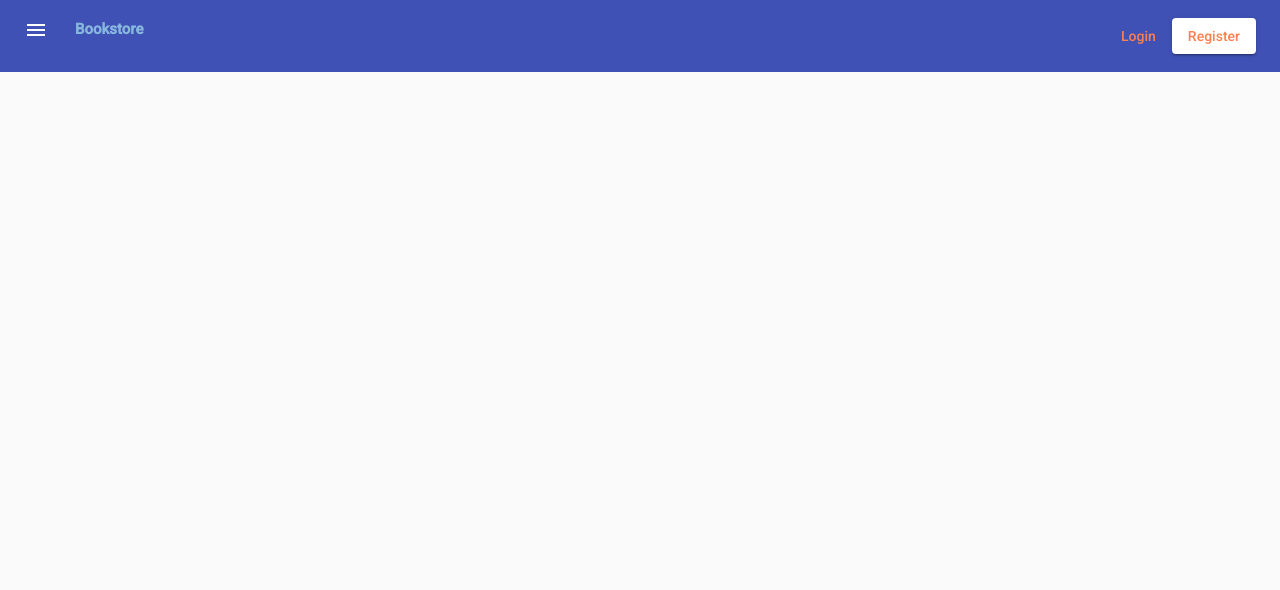
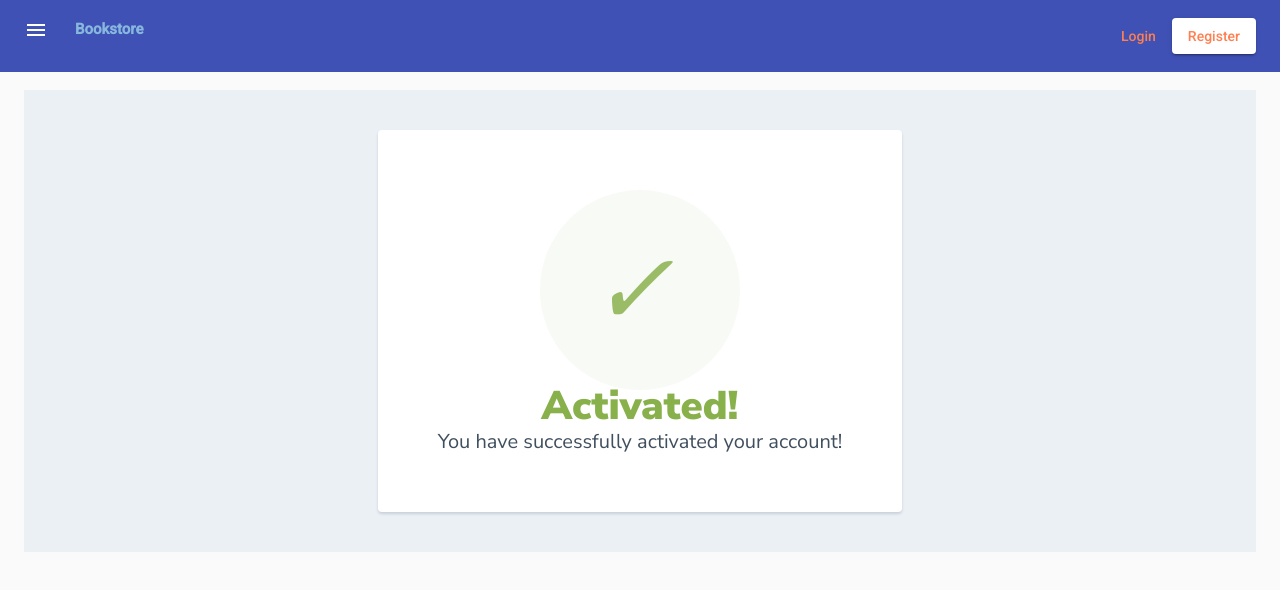
Before and after one commit to MavrodinMC/BookstoreProjectFrontend, an Angular app: page /accountConfirmation in a window 1280 px wide. Before the commit this address led to /. Shown: the top 590 px of the page. Built offline with nearby package versions, Linux system fonts and the light colour scheme; no server answers.

Commit message:
added a component named account-confirmation-page that displays a succes message in case the activation was successfull and also deals with capturing the activation token from the request param

```diff
--- a/src/app/app-routing.module.ts
+++ b/src/app/app-routing.module.ts
@@ -1,12 +1,14 @@
 import { NgModule } from '@angular/core';
 import { Routes, RouterModule } from '@angular/router';
+import { AccountConfirmationPageComponent } from './auth/register/account-confirmation-page/account-confirmation-page.component';
 import { RegisterComponent } from './auth/register/register.component';
 import { SuccessPageComponent } from './auth/register/success-page/success-page.component';
 
 const routes: Routes = [
   {path: "", redirectTo: '/', pathMatch: 'full'},
   {path: "register", component: RegisterComponent},
-  {path:"success", component: SuccessPageComponent}
+  {path:"success", component: SuccessPageComponent},
+  {path:"accountConfirmation", component:AccountConfirmationPageComponent}
 ];
 
 @NgModule({
--- a/src/app/app.module.ts
+++ b/src/app/app.module.ts
@@ -9,12 +9,14 @@ import { AppComponent } from './app.component';
 import { BrowserAnimationsModule } from '@angular/platform-browser/animations';
 import { RegisterComponent } from './auth/register/register.component';
 import { SuccessPageComponent } from './auth/register/success-page/success-page.component';
+import { AccountConfirmationPageComponent } from './auth/register/account-confirmation-page/account-confirmation-page.component';
 
 @NgModule({
   declarations: [
     AppComponent,
     RegisterComponent,
-    SuccessPageComponent
+    SuccessPageComponent,
+    AccountConfirmationPageComponent
   ],
   imports: [
     BrowserModule,
--- /dev/null
+++ b/src/app/auth/register/account-confirmation-page/account-confirmation-page.component.css
@@ -0,0 +1,36 @@
+body {
+    text-align: center;
+    padding: 40px 0;
+    background: #EBF0F5;
+  }
+
+  h1 {
+      color: #88B04B;
+      font-family: "Nunito Sans", "Helvetica Neue", sans-serif;
+      font-weight: 900;
+      font-size: 40px;
+      margin-bottom: 10px;
+    }
+
+  p {
+      color: #404F5E;
+      font-family: "Nunito Sans", "Helvetica Neue", sans-serif;
+      font-size:20px;
+      margin: 0;
+    }
+
+  i {
+    color: #9ABC66;
+    font-size: 100px;
+    line-height: 200px;
+    margin-left:-15px;
+  }
+
+  .card {
+    background: white;
+    padding: 60px;
+    border-radius: 4px;
+    box-shadow: 0 2px 3px #C8D0D8;
+    display: inline-block;
+    margin: 0 auto;
+  }
--- /dev/null
+++ b/src/app/auth/register/account-confirmation-page/account-confirmation-page.component.html
@@ -0,0 +1,15 @@
+<html>
+  <head>
+    <title>Account Confirmation</title>
+    <link href="https://fonts.googleapis.com/css?family=Nunito+Sans:400,400i,700,900&display=swap" rel="stylesheet">
+  </head>
+    <body>
+      <div class="card">
+      <div style="border-radius:200px; height:200px; width:200px; background: #F8FAF5; margin:0 auto;">
+        <i class="checkmark">✓</i>
+      </div>
+        <h1>Activated!</h1>
+        <p>You have successfully activated your account!<br/> </p>
+      </div>
+    </body>
+</html>
--- /dev/null
+++ b/src/app/auth/register/account-confirmation-page/account-confirmation-page.component.ts
@@ -0,0 +1,29 @@
+import { Component, OnInit } from '@angular/core';
+import { ActivatedRoute } from '@angular/router';
+import { AuthService } from '../../shared/auth.service';
+
+@Component({
+  selector: 'app-account-confirmation-page',
+  templateUrl: './account-confirmation-page.component.html',
+  styleUrls: ['./account-confirmation-page.component.css']
+})
+export class AccountConfirmationPageComponent implements OnInit {
+
+  token: string | any;
+
+
+  constructor(private authService: AuthService, private route: ActivatedRoute) { }
+
+
+  ngOnInit(): void {
+
+    this.route.queryParams.subscribe(params => {
+      const tokenBE = params['token'];
+      this.token = tokenBE;
+    })
+
+    this.authService.captureActivationToken(this.token).subscribe();
+  }
+
+
+}
--- a/src/app/auth/shared/auth.service.ts
+++ b/src/app/auth/shared/auth.service.ts
@@ -1,4 +1,4 @@
-import { HttpClient } from '@angular/common/http';
+import { HttpClient, HttpParams } from '@angular/common/http';
 import { Injectable } from '@angular/core';
 import { Observable, of } from 'rxjs';
 import { RegisterRequestPayload } from '../register/register-request.payload';
@@ -10,7 +10,7 @@ import { catchError, map, tap } from 'rxjs/operators';
 })
 export class AuthService {
 
- BACKEND_URL = "http://localhost:8080";
+  BACKEND_URL = "http://localhost:8080";
 
   constructor(private httpClient: HttpClient) { }
 
@@ -18,6 +18,15 @@ export class AuthService {
 
     return this.httpClient.post(this.BACKEND_URL + '/bookstore/register', registerRequestPayload, {responseType: 'text'}).pipe
     (tap(_ =>console.log('registered')), catchError(this.handleError<string>('error')));
+  }
+
+  captureActivationToken(token: string): Observable<any> {
+
+    let params = new HttpParams().set('token', token);
+
+    return this.httpClient.get<any>(this.BACKEND_URL + `/bookstore/accountConfirmation`,{params: params}).pipe
+    (tap(_ => console.log('activated')), catchError(this.handleError<string>('error')));
+
   }
 
   private handleError<T>(result: T) {
```
Also changed, not shown: 1 other file (tests, documents, lock files or other folders).
